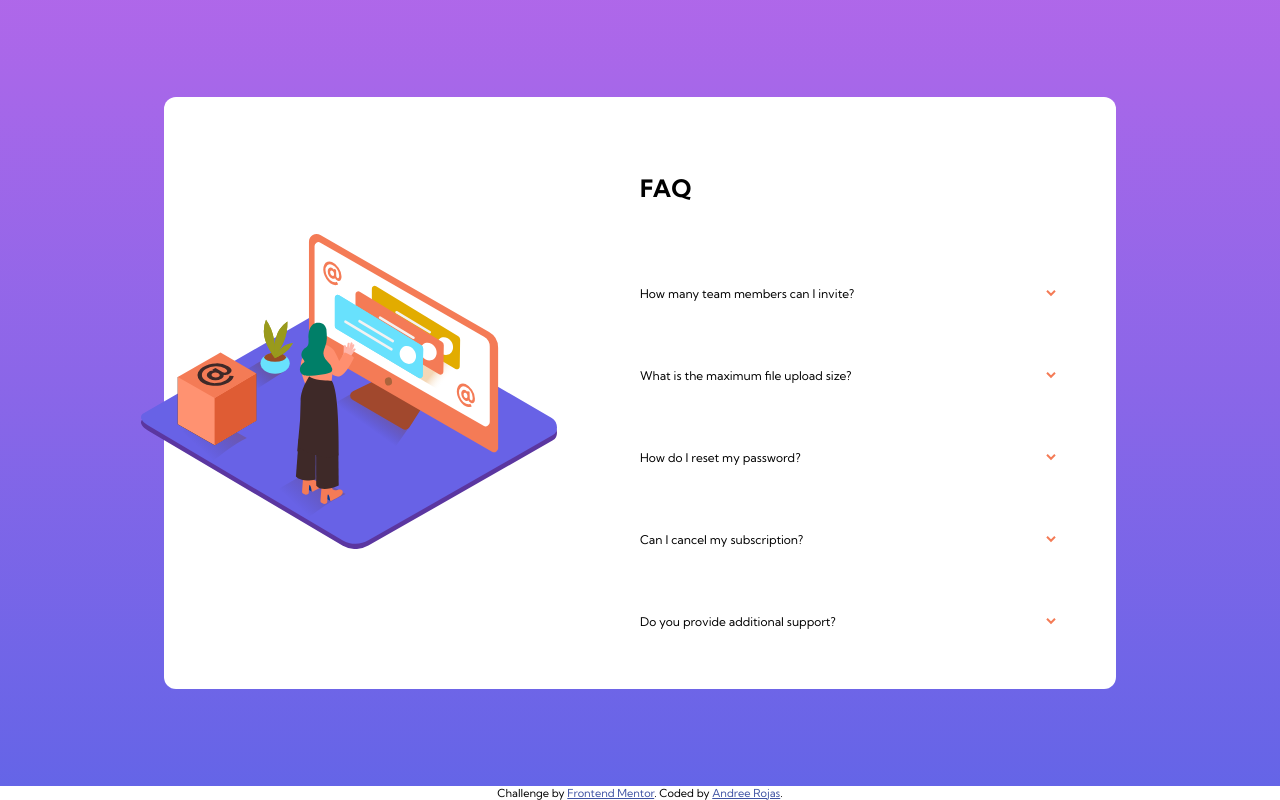
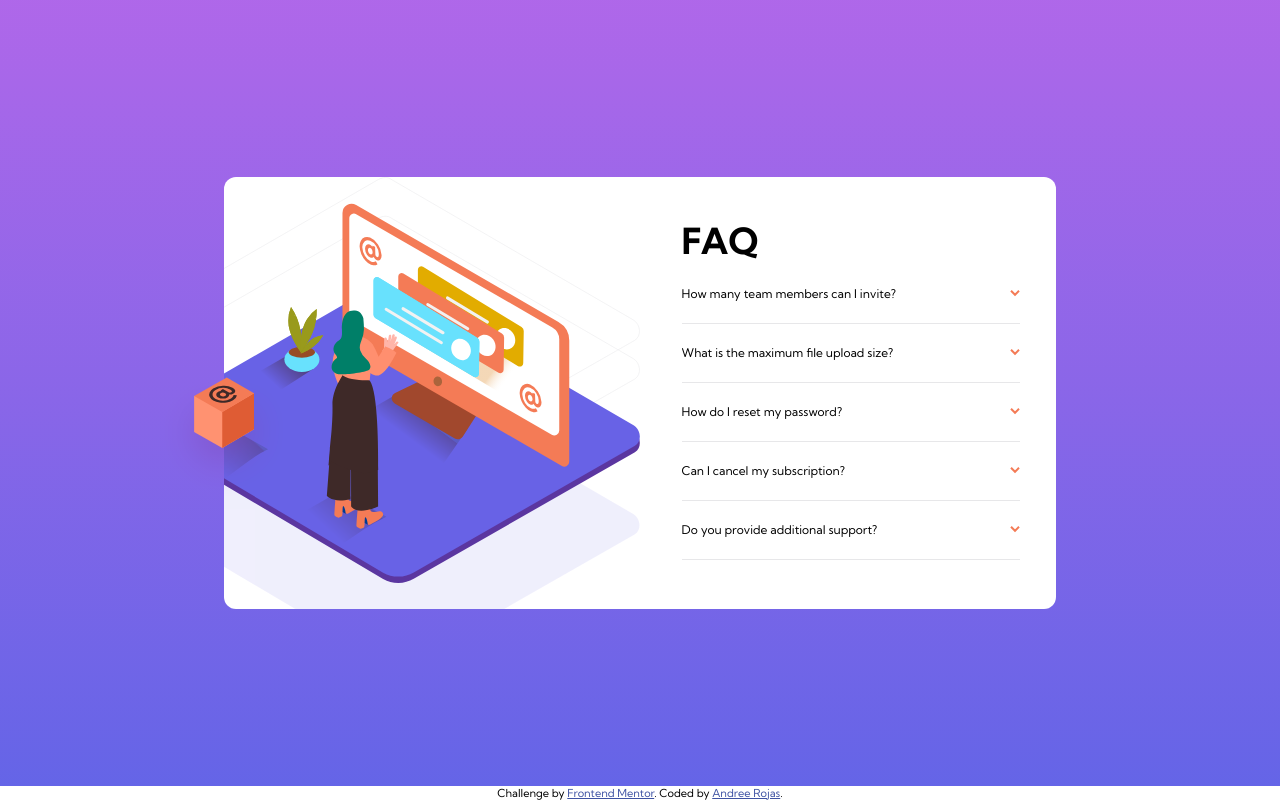
Before and after one commit to andreerojas/FrontEndMentor_Challenge_5, a plain HTML site: page index.html in a window 1280 px wide. Drawn offline with Linux system fonts and the light colour scheme.

Commit message:
challenge solved and README file updated

```diff
--- a/app.js
+++ b/app.js
@@ -0,0 +1,21 @@
+let qContainers = document.querySelectorAll('.question-container');
+
+for (let qContainer of qContainers) {
+    qContainer.addEventListener('click', function () {
+        let answer = qContainer.children[1];
+        let arrow = qContainer.children[0].children[1];
+        let question = qContainer.children[0].children[0];
+        if (!arrow.classList.contains('inverted-arrow-icon')) {
+            let activeArrow = document.querySelector('.inverted-arrow-icon');
+            if (activeArrow) {
+                activeArrow.classList.remove('inverted-arrow-icon');
+                activeArrow.parentElement.nextElementSibling.classList.add('answer-hidden');
+                activeArrow.previousElementSibling.classList.remove('relevant-text');
+            }
+        }
+        arrow.classList.toggle('inverted-arrow-icon');
+        answer.classList.toggle('answer-hidden');
+        question.classList.toggle('relevant-text');
+
+    })
+}
--- a/index.html
+++ b/index.html
@@ -28,15 +28,21 @@
 <body>
   <main>
     <div class="card">
+
       <div class="card-img-container">
         <picture>
-          <source media="(max-width: 375px)" srcset="images/illustration-woman-online-desktop.svg">
+          <source media="(min-width: 375px)" srcset="images/illustration-woman-online-desktop.svg">
           <img src="images/illustration-woman-online-mobile.svg" alt="">
+
         </picture>
+        <div class="box-container">
+          <img src="images/illustration-box-desktop.svg" alt="box image" class="box-mail">
+        </div>
+
       </div>
 
       <div class="text-container">
-        <h1>FAQ</h1>
+        <h1 class="relevant-text">FAQ</h1>
         <div class="question-container">
           <div class="question">
             <span class="question-text">
@@ -44,10 +50,11 @@
             </span>
             <img src="images/icon-arrow-down.svg" alt="arrow down icon" class="arrow-icon">
           </div>
-          <p class="answer">
+          <p class="answer-hidden">
             You can invite up to 2 additional users on the Free plan. There is no limit on
             team members for the Premium plan.
           </p>
+          <hr class="line">
         </div>
         <div class="question-container">
           <div class="question">
@@ -56,9 +63,10 @@
             </span>
             <img src="images/icon-arrow-down.svg" alt="arrow down icon" class="arrow-icon">
           </div>
-          <p class="answer">
+          <p class="answer-hidden">
             No more than 2GB. All files in your account must fit your allotted storage space.
           </p>
+          <hr class="line">
         </div>
         <div class="question-container">
           <div class="question">
@@ -67,10 +75,11 @@
             </span>
             <img src="images/icon-arrow-down.svg" alt="arrow down icon" class="arrow-icon">
           </div>
-          <p class="answer">
+          <p class="answer-hidden">
             Click “Forgot password” from the login page or “Change password” from your profile page.
             A reset link will be emailed to you.
           </p>
+          <hr class="line">
         </div>
         <div class="question-container">
           <div class="question">
@@ -79,9 +88,10 @@
             </span>
             <img src="images/icon-arrow-down.svg" alt="arrow down icon" class="arrow-icon">
           </div>
-          <p class="answer">
+          <p class="answer-hidden">
             Yes! Send us a message and we’ll process your request no questions asked.
           </p>
+          <hr class="line">
         </div>
         <div class="question-container">
           <div class="question">
@@ -90,10 +100,10 @@
             </span>
             <img src="images/icon-arrow-down.svg" alt="arrow down icon" class="arrow-icon">
           </div>
-
-          <p class="answer">
+          <p class="answer-hidden">
             Chat and email support is available 24/7. Phone lines are open during normal business hours.
           </p>
+          <hr class="line">
         </div>
       </div>
 
@@ -105,6 +115,7 @@
     Challenge by <a href="https://www.frontendmentor.io?ref=challenge" target="_blank">Frontend Mentor</a>.
     Coded by <a href="#">Andree Rojas</a>.
   </footer>
+  <script src="app.js"></script>
 </body>
 
 </html>
--- a/styles.css
+++ b/styles.css
@@ -24,69 +24,168 @@ flex-grow: 0;
 
 .card{
     flex:1 1 auto;
-    background-color: white;
+    background:white;
     max-width: 80%;
-    height: 70%;
-    padding: 1em;
+    height: 65%;
+    padding: 3em 2em;
+    padding-right: 0;
+    padding-top: 0;
     border-radius: 1em;
     display: flex;
     flex-direction: column;
     justify-content: space-between;
+    box-sizing: border-box;
+
 }
 
 .card-img-container{
     display: flex;
     align-items: center;
+    overflow-y: visible;
+    flex-grow: 0;
+    flex-shrink: 1;
+    padding-right: 2em;
+    max-height: 30%;
+    /* border: 1px solid green; */
 }
 
-.card-img-container picture{
-    width: 100%;
-}
-
-.card-img-container picture, .card-img-container picture img{
+.card-img-container picture,.card-img-container picture img{
     width: 100%;
 }
 
 
+.card-img-container picture{
+    background-image: url("images/bg-pattern-mobile.svg");
+    background-size: contain;
+    background-repeat: no-repeat;
+    height: 100%;
+}
+
+.card-img-container picture img{
+    margin-top: -47%;
+    margin-bottom: 10%;
+}
+
+.box-container{
+    position: absolute;
+    top: 47%;
+    left: 12.5%;
+    width: 10%;
+    display: none;
+}
+
+.box-container img{
+    width: 100%;
+}
 .text-container{
     flex-grow: 1;
+    flex-shrink: 0;
+    flex-basis: 40%;
     display: flex;
     flex-direction: column;
-    justify-content: space-between;
+    justify-content: flex-start;
+    padding-right: 2em;
+    overflow-y: scroll;
+    /* border: 1px solid red; */
+}
+.text-container h1{
+    flex-grow: 0;
+    margin-top: 0;
+    margin-bottom: 0.25em;
+    align-self: center;
+    font-size: 3em;
 }
 
-.answer{
+.relevant-text{
+    font-weight: 700;
+}
+
+.answer-hidden{
     display: none;
 }
 
 .question-container{
+    flex-grow: 1;
     display: flex;
     flex-direction: column;
+    justify-content: space-around;
+}
+
+.question-container p{
+    max-width: 95%;
 }
 .question{
     display: flex;
     justify-content: space-between;
     align-items: center;
+    margin-bottom: 0.5em;
+    margin-top: 0.5em;
 }
 
 .arrow-icon{
     display: inline-block;
 }
+
+.question:hover{
+    cursor: grab;
+    color: hsl(14, 88%, 65%);
+}
+.inverted-arrow-icon{
+    transform: rotate(180deg);
+}
 @media (min-width : 375px){
     .card{
         max-width: 65%;
         flex-direction: row;
-        padding: 5em;
-        height: 60%;
+        height: 55%;
+        padding: 0;
+        overflow: hidden;
+
     }
     .card-img-container{
-        /* flex-grow: 1; */
-        width: 50%;
+        margin: 0;
         margin-left: -10%;
-        margin-right: 10%;
+        margin-right: 5%;
+        flex-basis: 60%;
+        background-size: cover;
+        background-repeat: no-repeat;
+        max-height: 100%;
+        padding-right: 0;
+
     }
     .text-container{
-        width: 50%;
-        /* flex-grow: 0; */
+        max-width: 50%;
+        overflow-y: auto;
+        overflow-x: visible;
+        padding-top: 5%;
+        padding-bottom: 5%;
+        padding-right: 3em;
+        padding-left: 0;
+    }
+
+    .text-container h1{
+        align-self: flex-start;
+    }
+    .card-img-container picture{
+        background-image: url("images/bg-pattern-desktop.svg");
+        display: flex;
+        flex-direction: column;
+        justify-content: center;
+        background-size: cover;
+        background-position-x: right;
+    }
+    .card-img-container picture img{
+        margin: 0;
+    }
+    .box-container{
+        display: block;
     }
 }
+
+.line{
+    width: 100%;
+    margin: 0;
+    border: none;
+    background-color: hsl(240, 5%, 91%);
+    height: 1px;
+}
```
Also changed, not shown: challenge_FAQ_desktop.jpg (added), challenge_FAQ_mobile.jpg (added), design/mobile-design.jpg, 2 other files.
